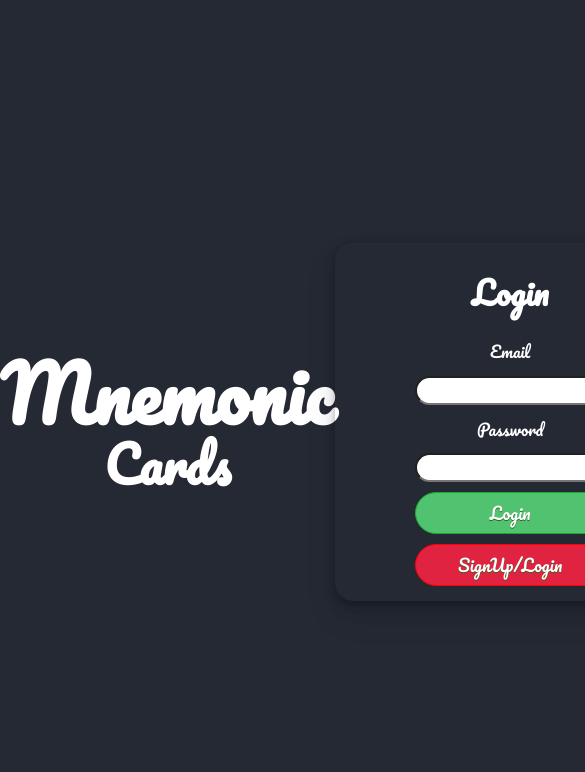
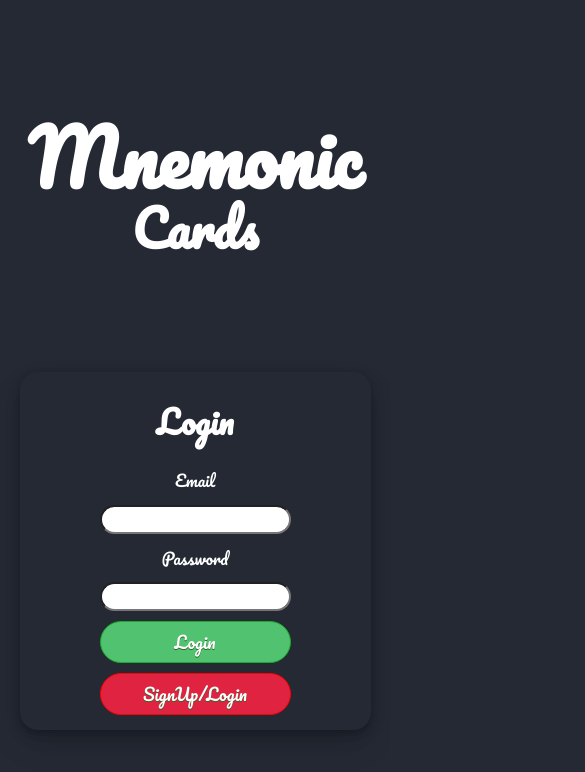
Before and after one commit to DawidRaczek/mnemonic, a React (Vite) app: page / in a window 390 px wide. Shown: the top 772 px of the page, 585 px wide, since content can reach past the window. Built offline with nearby package versions, Linux system fonts and the light colour scheme.

Commit message:
added media queries for mobile devices

```diff
--- a/src/Styles/LoginPage.css
+++ b/src/Styles/LoginPage.css
@@ -5,6 +5,13 @@
     align-items: center;
     justify-content: space-evenly;
     height: 100vh;
+}
+
+@media only screen and (max-width: 700px) {
+    .mainLoginPage {
+        flex-direction: column;
+        align-items: center;
+    }
 }
 
 .title {
```
